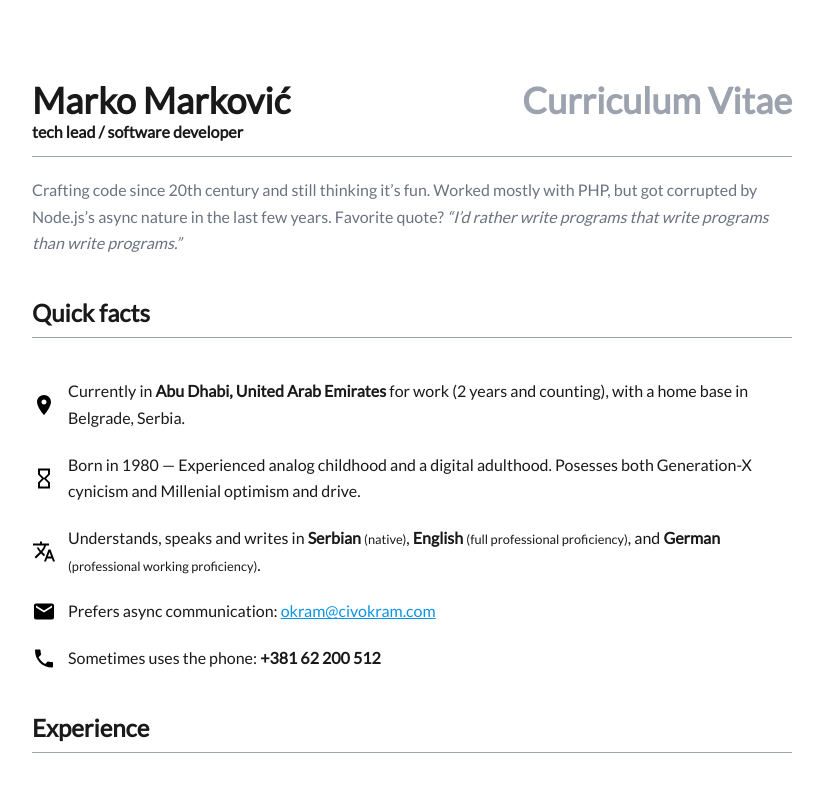
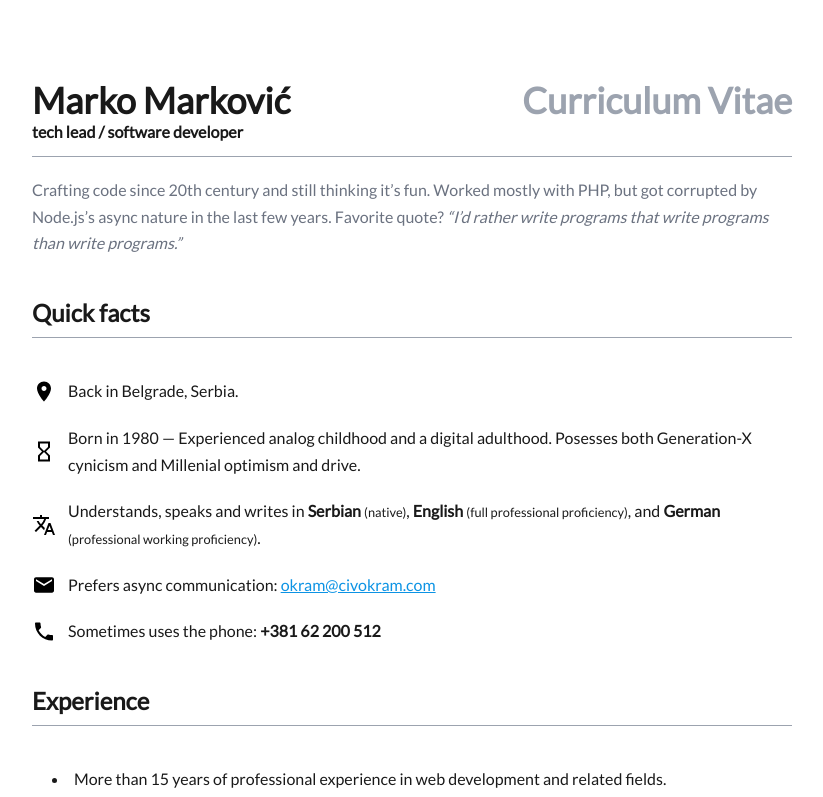
Before and after one commit to markomarkovic/cv, a Vue app: page / in a window 1280 px wide. Shown: the top 797 px of the page, without its empty margins (228-1051 px from the left). Built offline with nearby package versions, Linux system fonts and the light colour scheme.

Commit message:
Back in Belgrade

```diff
--- a/src/facts/quickFacts.js
+++ b/src/facts/quickFacts.js
@@ -1,8 +1,7 @@
 export default [
   {
     icon: `${import.meta.env.BASE_URL}img/icons/placemark.svg`,
-    text:
-      'Currently in <b>Abu Dhabi, United Arab Emirates</b> for work (2 years and counting), with a home base in Belgrade, Serbia.',
+    text: 'Back in Belgrade, Serbia.',
   },
   {
     icon: `${import.meta.env.BASE_URL}img/icons/hourglass.svg`,
```
